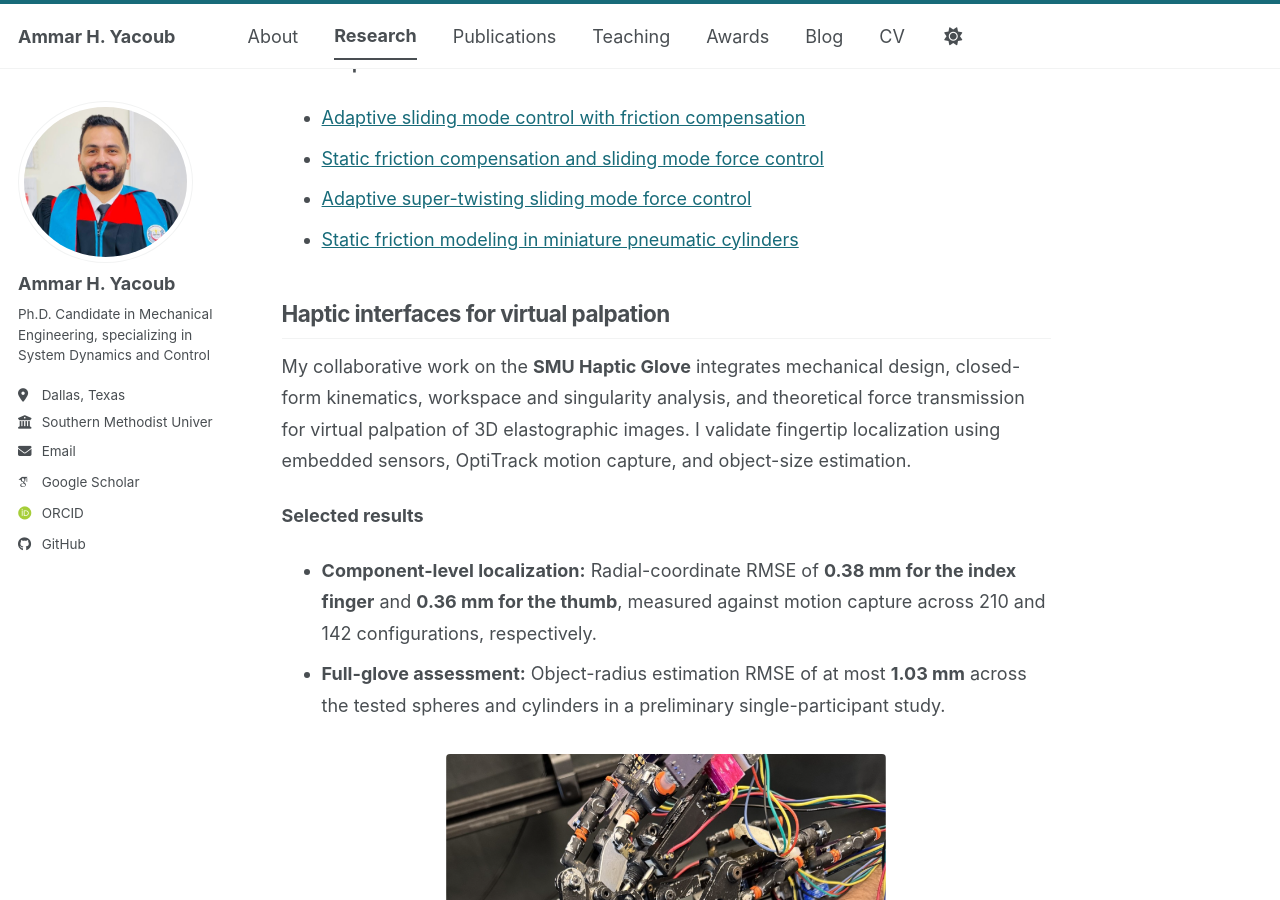
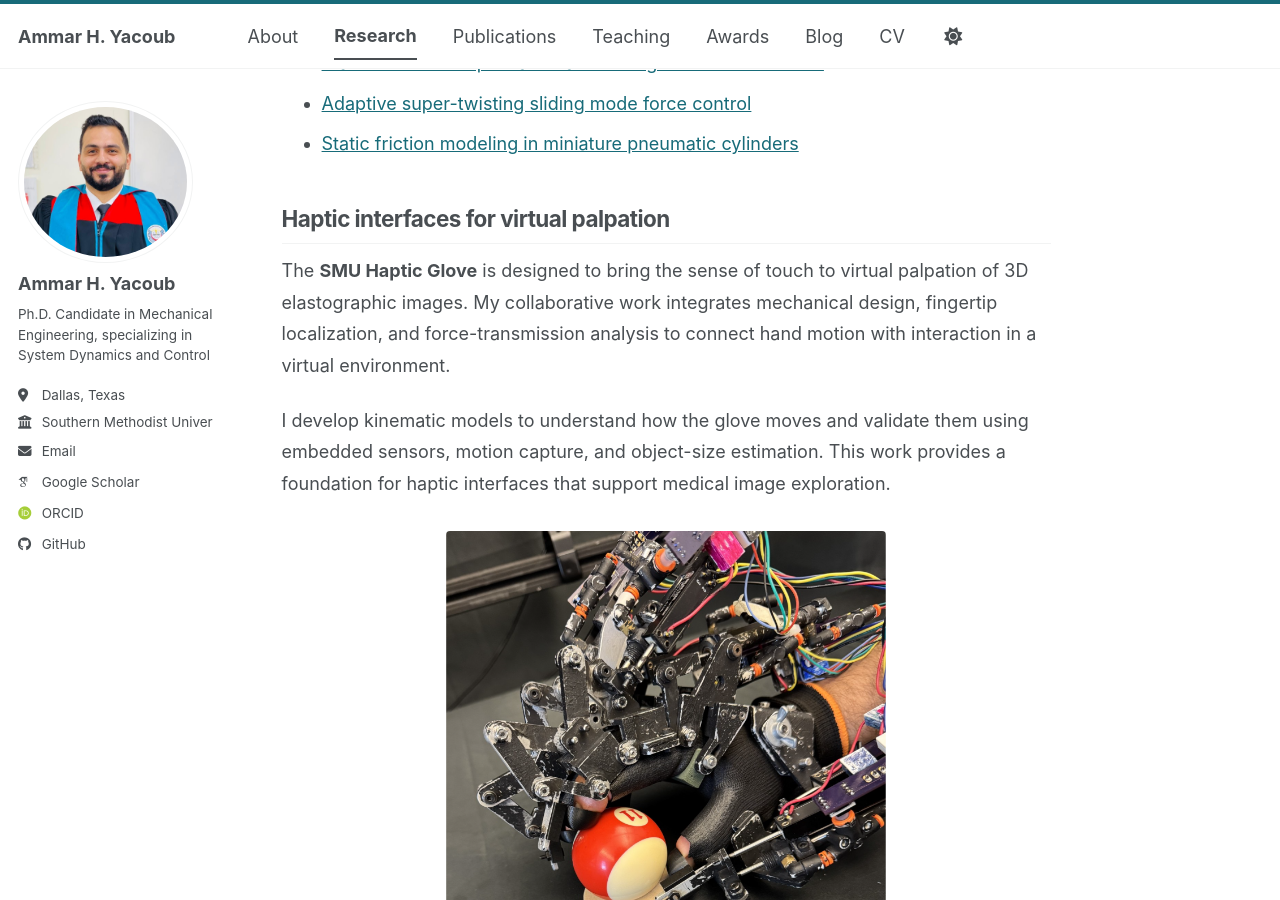
Before and after one commit to AmmarYacoub/AmmarYacoub.github.io, a Jekyll site: the page built from _pages/research.md, in a window 1280 px wide and 900 px high, scrolled down 1166 px. Built offline with Jekyll 4.4.1, drawn with Linux system fonts in a browser that asks for light colours; some web fonts are replaced; a script bundle is joined from its source files by our own code; library files that are not in the unit come from our copies; some of the changed text lies outside the part shown.

Commit message:
Focus Research page on concepts and methods instead of numerical results

```diff
--- a/_pages/research.md
+++ b/_pages/research.md
@@ -9,12 +9,9 @@
 
 ## Force control of pneumatic actuators
 
-I investigate friction in small pneumatic cylinders and develop **sliding mode, adaptive robust, and adaptive super-twisting controllers** for precise force tracking. My work combines pressure- and position-dependent friction modeling with real-time implementation in LabVIEW and NI hardware.
+Pneumatic actuators are lightweight and well suited to haptic devices, but friction and uncertain dynamics make precise force control challenging. I develop **sliding mode, adaptive robust, and adaptive super-twisting controllers** that address these challenges through friction compensation and adaptation.
 
-**Selected results**
-
-- **Friction compensation:** Reduced relative force-amplitude error from **31.79% to 4.29%** versus uncompensated SMC in a fixed-piston, 16 N, 1 Hz haversine test.
-- **Adaptive control:** Reduced force-amplitude error from **2.465 N to 0.422 N** versus standard SMC in a fixed-piston, 10 N, 1 Hz sinusoidal test.
+My work connects physical modeling with real-time implementation and hardware experiments, with the goal of delivering reliable force feedback for human–robot interaction.
 
 <figure class="research-figure">
   <img src="{{ '/images/research/pneumatic-force-test-rig.jpg' | relative_url }}" alt="Pneumatic force-control test rig with a cylinder, displacement sensor, and load cell" width="897" height="585" loading="lazy">
@@ -30,12 +27,9 @@
 
 ## Haptic interfaces for virtual palpation
 
-My collaborative work on the **SMU Haptic Glove** integrates mechanical design, closed-form kinematics, workspace and singularity analysis, and theoretical force transmission for virtual palpation of 3D elastographic images. I validate fingertip localization using embedded sensors, OptiTrack motion capture, and object-size estimation.
+The **SMU Haptic Glove** is designed to bring the sense of touch to virtual palpation of 3D elastographic images. My collaborative work integrates mechanical design, fingertip localization, and force-transmission analysis to connect hand motion with interaction in a virtual environment.
 
-**Selected results**
-
-- **Component-level localization:** Radial-coordinate RMSE of **0.38 mm for the index finger** and **0.36 mm for the thumb**, measured against motion capture across 210 and 142 configurations, respectively.
-- **Full-glove assessment:** Object-radius estimation RMSE of at most **1.03 mm** across the tested spheres and cylinders in a preliminary single-participant study.
+I develop kinematic models to understand how the glove moves and validate them using embedded sensors, motion capture, and object-size estimation. This work provides a foundation for haptic interfaces that support medical image exploration.
 
 <figure class="research-figure research-figure--glove">
   <img src="{{ '/images/research/smu-haptic-glove.png' | relative_url }}" alt="SMU Haptic Glove touching a billiard ball during object-size estimation" width="778" height="726" loading="lazy">
```
